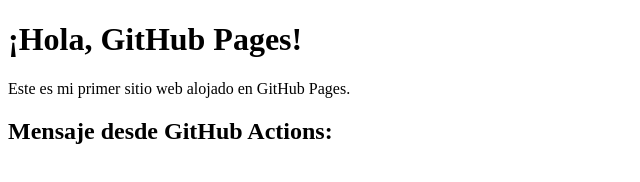
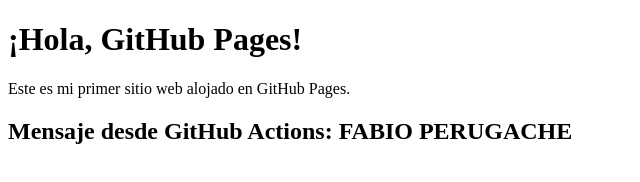
Before and after one commit to Bfabio0812/servidor-web-github3, a plain HTML site: page index.html in a window 1280 px wide. Shown: the whole page, without its empty margins (0-640 px from the left). Drawn offline with Linux system fonts and the light colour scheme; no server answers.

Commit message:
primer despliegue

```diff
--- a/index.html
+++ b/index.html
@@ -10,7 +10,7 @@
     <p>Este es mi primer sitio web alojado en GitHub Pages.</p>
 
     <!-- Contenedor donde se mostrará el mensaje generado con GitHub Actions -->
-    <h2>Mensaje desde GitHub Actions:</h2>
+    <h2>Mensaje desde GitHub Actions: FABIO PERUGACHE</h2>
     <p id="mensaje"></p>
 
     <!-- Se carga script.js para obtener el mensaje dinámico -->
```
